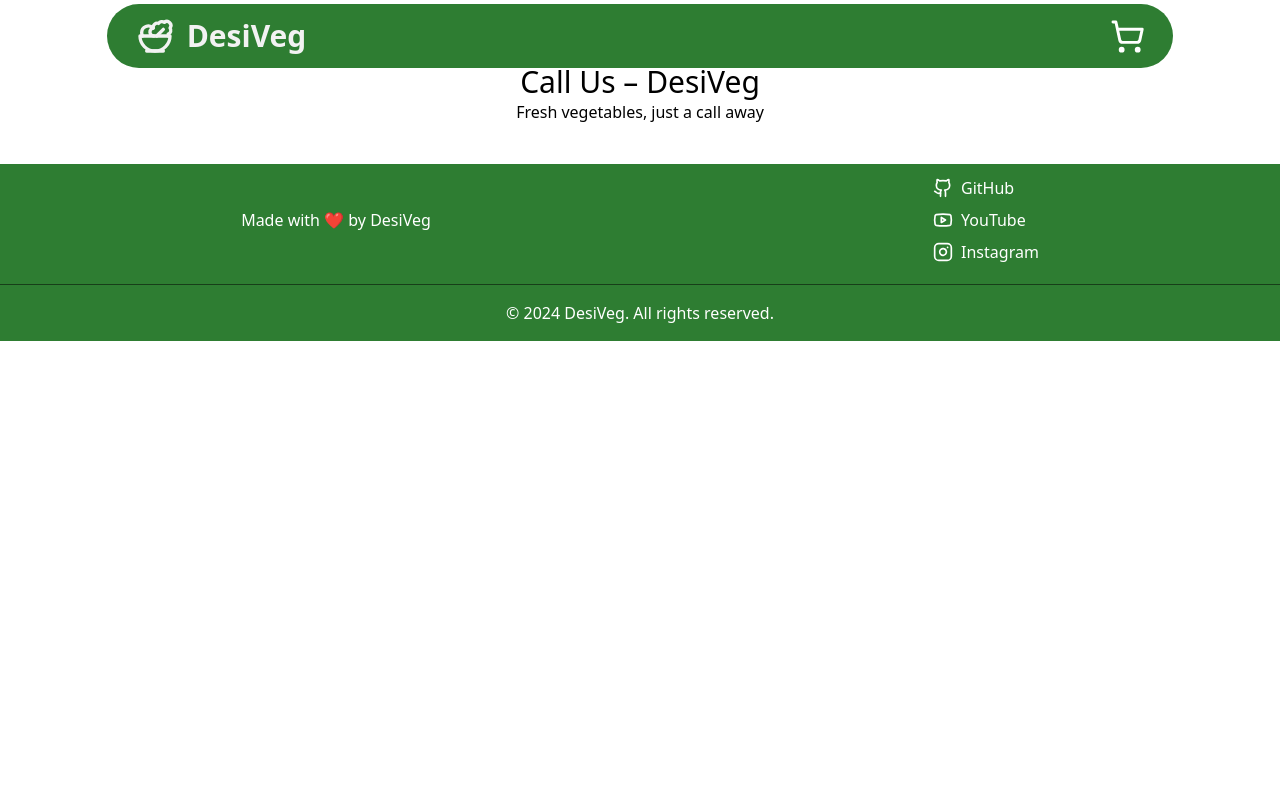
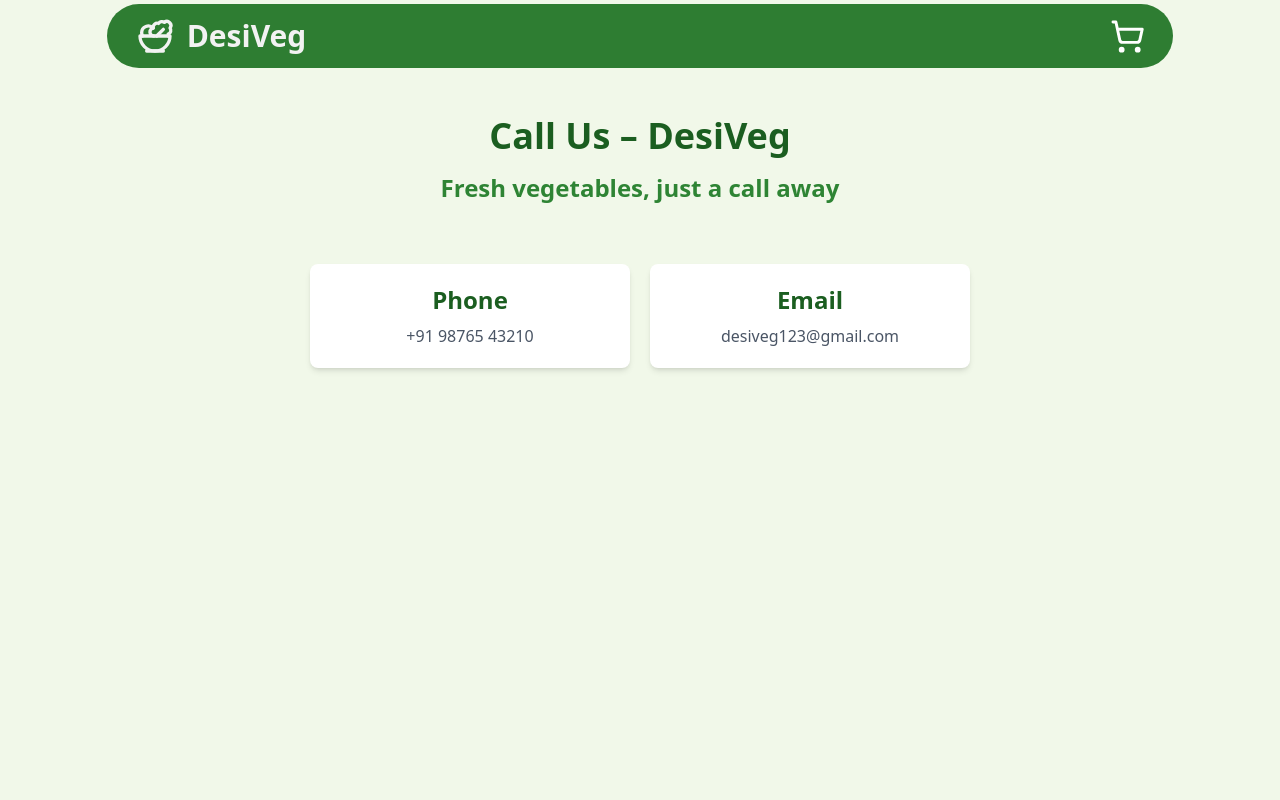
Before and after one commit to siddhikharde/DesiVeg, a React (Vite) app: page /callus in a window 1280 px wide. Shown: the top 800 px of the page. Built offline with nearby package versions, Linux system fonts and the light colour scheme; no server answers.

Commit message:
contact card crated

```diff
--- a/src/views/CallUs.jsx
+++ b/src/views/CallUs.jsx
@@ -1,17 +1,33 @@
 import React from 'react'
 import Navbar from '../components/Navbar'
 import Footer from '../components/Footer'
-
+const ContactCard=({type,detail,onClick})=>{
+  return(
+    <div className='bg-white p-5 cursor-pointer rounded-lg shadow-md md:w-80 w-[100%] flex flex-col gap-2 items-center' onClick={onClick}>
+        <h3 className='font-bold text-lg text-[#1B5E20]'>{type}</h3>
+        <p className='text-gray-600 '>{detail}</p>
+    </div>
+  )
+}
 function CallUs() {
   return (
-   <div>
+   <div className='bg-[#F1F8E9]'>
     <Navbar/>
-     <div>
-      <div className='flex flex-col justify-center items-center'>
-        <h2> Call Us – DesiVeg</h2>
-        <p>Fresh vegetables, just a call away</p>
+     <div className='min-h-screen p-5'>
+      <div className='flex flex-col justify-center items-center p-5 gap-4'>
+        <h1 className=' font-bold mt-3 text-[#1B5E20]'> Call Us – DesiVeg</h1>
+        <p className='text-center text-2xl font-bold text-[#2e8434]'>Fresh vegetables, just a call away</p>
       </div>
+      <div className='flex justify-center items-center gap-5 mt-10 flex-col md:flex-row mb-10'>
+        <ContactCard type={"Phone"} detail={"+91 98765 43210"} onClick={() => {
+            window.location.href="tel:+919876543210"
+        }}/>
+        <ContactCard type={"Email"} detail={"desiveg123@gmail.com"} onClick={()=>{
+            window.location.href="mailto:desiveg123@gmail.com"
+        }}/>
 
+
+    </div>
     </div>
     <Footer/>
    </div>
--- a/src/views/Home.jsx
+++ b/src/views/Home.jsx
@@ -42,7 +42,9 @@ function Home() {
                         <Button title={"Explore Now"} variant='PRIMARY' size='md' onClick={()=>{
                            navigate("/vegitables");
                         }} />
-                        <Button title={"Call Us"} variant='SECONDARY' size='md'/>
+                        <Button title={"Call Us"} variant='SECONDARY' size='md' onClick={()=>{
+                            navigate("/callUs")
+                        }}/>
                     </div>
                 </div>
             </div>
```
